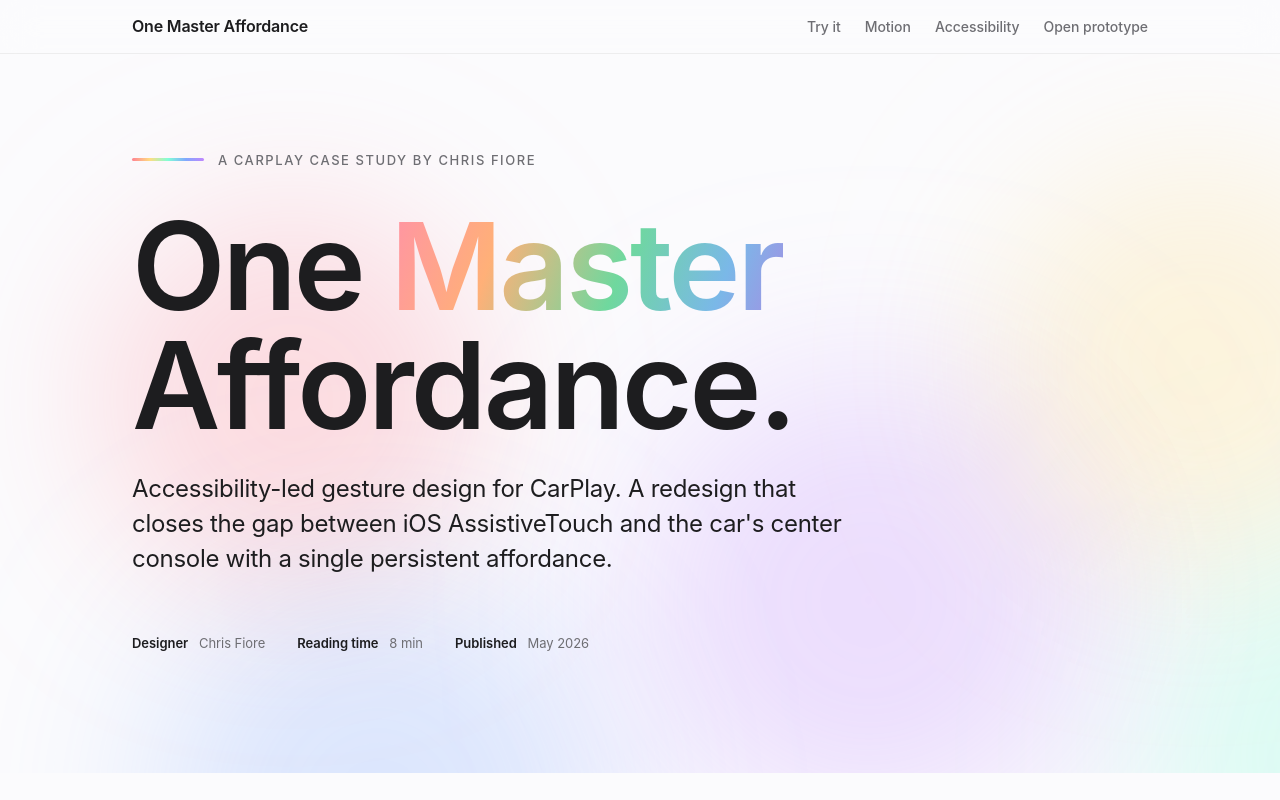
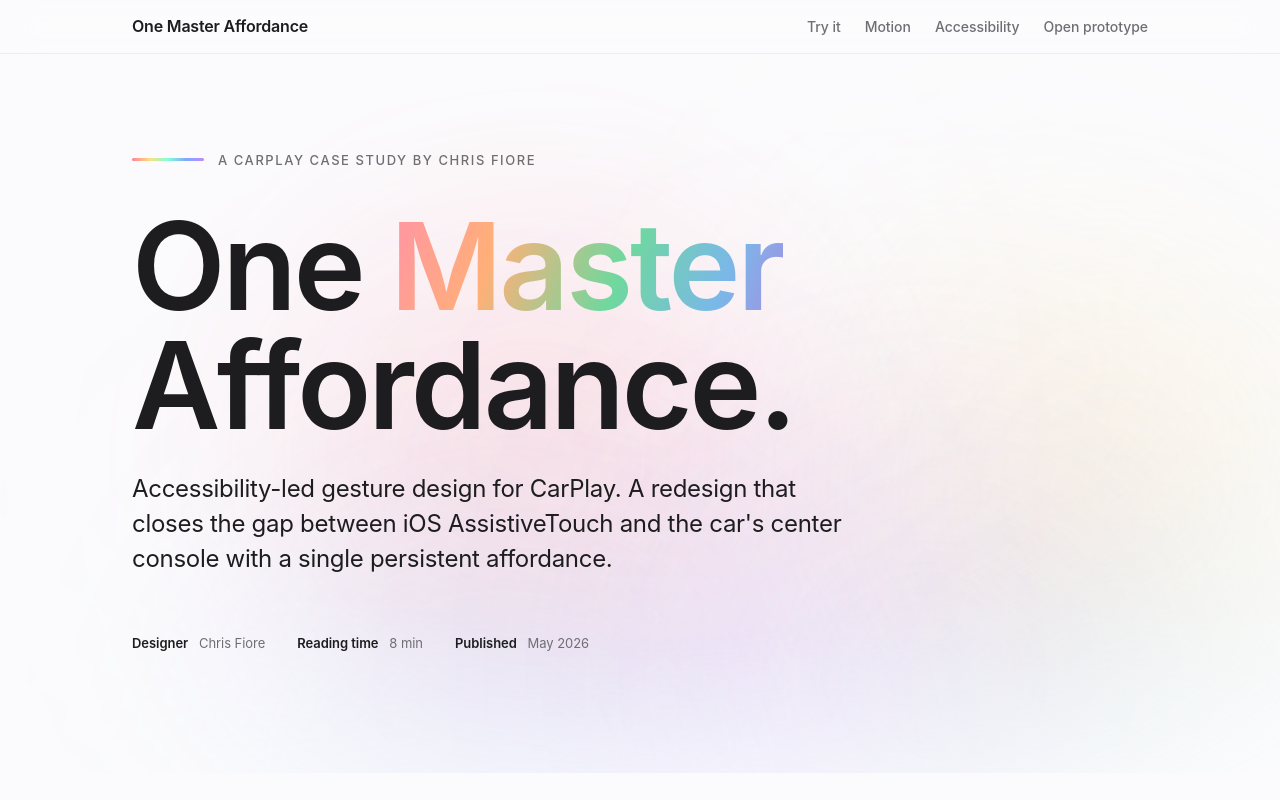
Before and after one commit to globalanomalyindex/carplay-siri-contacts, a React (Vite) app: page / in a window 1280 px wide. Shown: the top 800 px of the page. Built offline with nearby package versions, Linux system fonts and the light colour scheme.

Commit message:
fix(case-study): soften hero aura, prevent edge clipping, add drifting motion

```diff
--- a/src/case-study/sections/Hero.tsx
+++ b/src/case-study/sections/Hero.tsx
@@ -19,14 +19,36 @@ export function Hero() {
   const auraY = useTransform(scrollYProgress, [0, 1], reduced ? [0, 0] : [0, -60])
   const auraOpacity = useTransform(scrollYProgress, [0, 1], [1, 0.55])
 
-  // Blob positions and colors form a soft rainbow framing the headline.
-  // Heavy blur + low opacity keeps text fully legible.
+  // Blob positions and motion paths form a soft rainbow that drifts
+  // behind the headline. Positions stay inset from the section edges so
+  // the soft falloff of each blob never clips against the section's
+  // overflow boundary.
   const blobs = [
-    { color: '#FF6E7F', left: '8%',  top: '18%' },
-    { color: '#FFD86B', left: '78%', top: '14%' },
-    { color: '#6BFFD1', left: '90%', top: '70%' },
-    { color: '#6B9AFF', left: '12%', top: '78%' },
-    { color: '#B573FF', left: '50%', top: '50%' },
+    {
+      color: '#FF6E7F',
+      x: ['22%', '28%', '18%', '24%', '22%'],
+      y: ['22%', '16%', '28%', '20%', '22%'],
+    },
+    {
+      color: '#FFD86B',
+      x: ['72%', '66%', '78%', '70%', '72%'],
+      y: ['20%', '28%', '22%', '14%', '20%'],
+    },
+    {
+      color: '#6BFFD1',
+      x: ['78%', '70%', '74%', '82%', '78%'],
+      y: ['72%', '78%', '66%', '74%', '72%'],
+    },
+    {
+      color: '#6B9AFF',
+      x: ['24%', '20%', '30%', '22%', '24%'],
+      y: ['74%', '68%', '78%', '72%', '74%'],
+    },
+    {
+      color: '#B573FF',
+      x: ['50%', '54%', '46%', '52%', '50%'],
+      y: ['48%', '54%', '44%', '50%', '48%'],
+    },
   ]
 
   return (
@@ -41,21 +63,22 @@ export function Hero() {
           <motion.span
             key={i}
             className="hero-aura-blob"
-            style={{ background: b.color, left: b.left, top: b.top }}
+            style={{ background: b.color }}
+            initial={{ left: b.x[0], top: b.y[0], scale: 1 }}
             animate={
               reduced
-                ? undefined
+                ? { left: b.x[0], top: b.y[0], scale: 1 }
                 : {
-                    x: [0, 24, -16, 0],
-                    y: [0, -18, 12, 0],
-                    scale: [1, 1.12, 0.94, 1],
+                    left: b.x,
+                    top: b.y,
+                    scale: [1, 1.08, 0.96, 1.04, 1],
                   }
             }
             transition={{
-              duration: 11 + i * 0.9,
+              duration: 18 + i * 1.4,
               repeat: Infinity,
               ease: 'easeInOut',
-              delay: i * 0.45,
+              delay: i * 0.6,
             }}
           />
         ))}
--- a/src/case-study/styles.css
+++ b/src/case-study/styles.css
@@ -257,33 +257,46 @@
   color: var(--cs-text);
 }
 
-/* Hero rainbow atmosphere. A handful of soft color blobs blurred to a
-   wash so the rainbow lives behind the text without competing with it. */
+/* Hero rainbow atmosphere. Soft color blobs drift behind the headline
+   and fade out toward the section edges so nothing ever clips. */
 .hero-aura {
   position: absolute;
   inset: 0;
   pointer-events: none;
   z-index: 0;
   overflow: hidden;
+  /* Radial mask fades the aura out before it can touch the section edges. */
+  -webkit-mask-image: radial-gradient(
+    ellipse 80% 70% at center,
+    rgba(0, 0, 0, 1) 0%,
+    rgba(0, 0, 0, 0.85) 45%,
+    rgba(0, 0, 0, 0) 95%
+  );
+  mask-image: radial-gradient(
+    ellipse 80% 70% at center,
+    rgba(0, 0, 0, 1) 0%,
+    rgba(0, 0, 0, 0.85) 45%,
+    rgba(0, 0, 0, 0) 95%
+  );
 }
 
 .hero-aura-blob {
   position: absolute;
   display: block;
-  width: clamp(280px, 32vw, 460px);
-  height: clamp(280px, 32vw, 460px);
+  width: clamp(360px, 38vw, 560px);
+  height: clamp(360px, 38vw, 560px);
   border-radius: 50%;
   transform: translate(-50%, -50%);
-  filter: blur(80px);
-  opacity: 0.22;
+  filter: blur(120px);
+  opacity: 0.18;
   mix-blend-mode: multiply;
-  will-change: transform;
+  will-change: left, top, transform;
 }
 
 @media (prefers-color-scheme: dark) {
   .hero-aura-blob {
     mix-blend-mode: screen;
-    opacity: 0.28;
+    opacity: 0.24;
   }
 }
 
```
